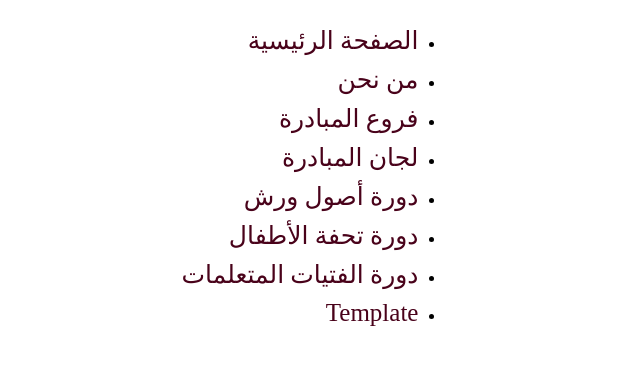
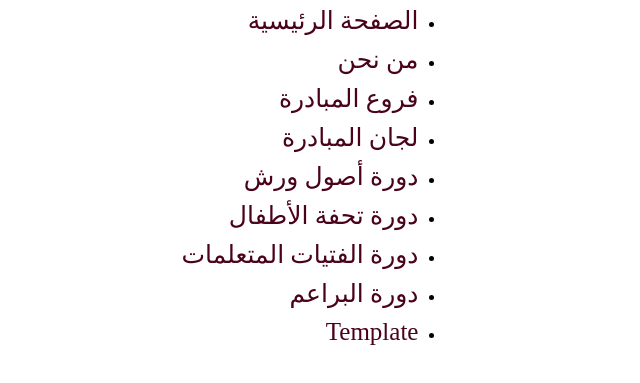
Before and after one commit to RabiaWakrim/Tajulwaqqar_App, a plain HTML site: page index.html in a window 1280 px wide. Shown: the part 277-660 px from the top of the page, without its empty margins (320-960 px from the left). Drawn offline with Linux system fonts and the light colour scheme.

Commit message:
Update index.html

```diff
--- a/index.html
+++ b/index.html
@@ -49,7 +49,9 @@
 <li>
     <a href="fatayatMotaalimat.html"> دورة الفتيات المتعلمات</a>
 </li>
-
+<li>
+    <a href="baraaim.html"> دورة البراعم  </a>
+</li>
 <li>
     <a href="template.html"> Template </a>
 </li>
```
